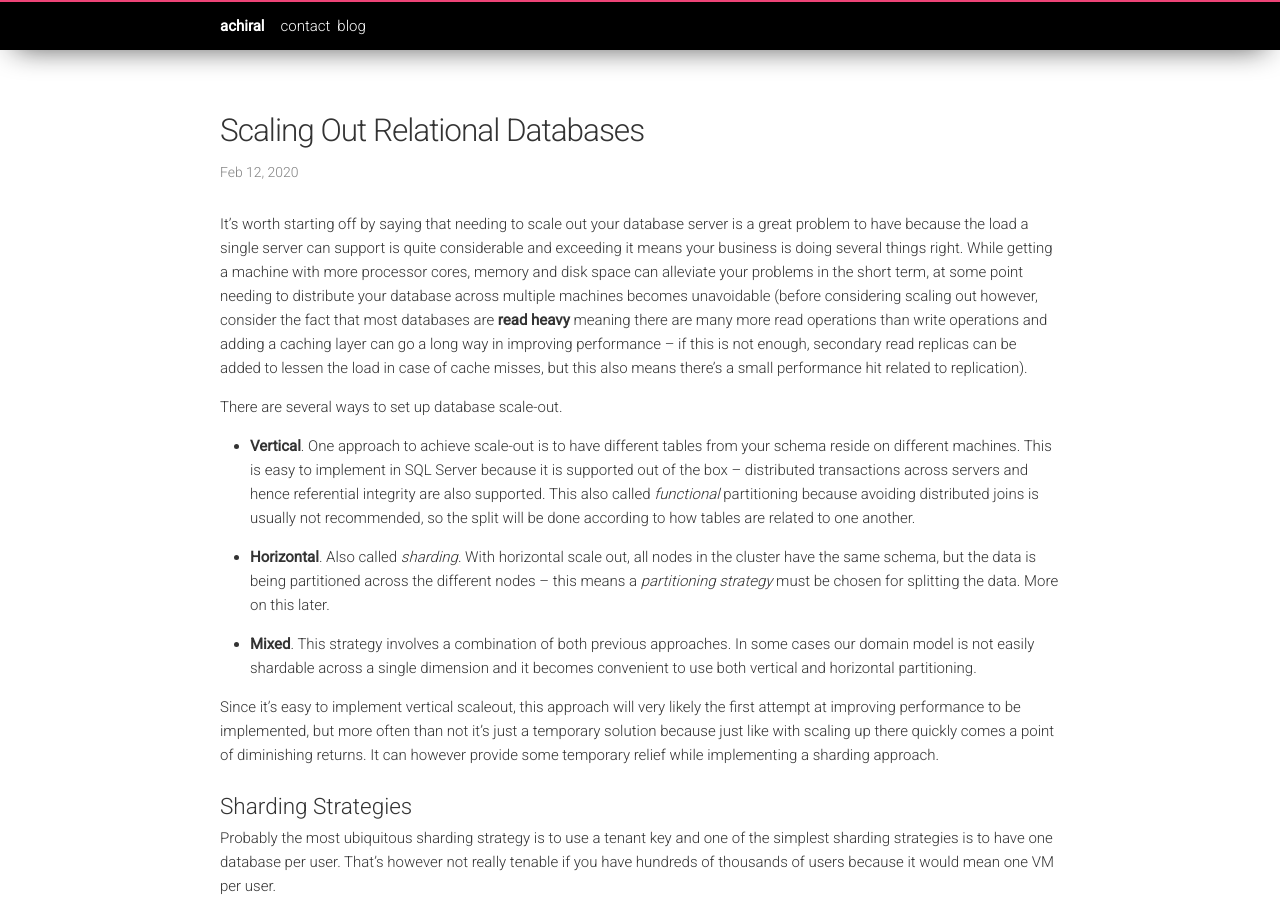
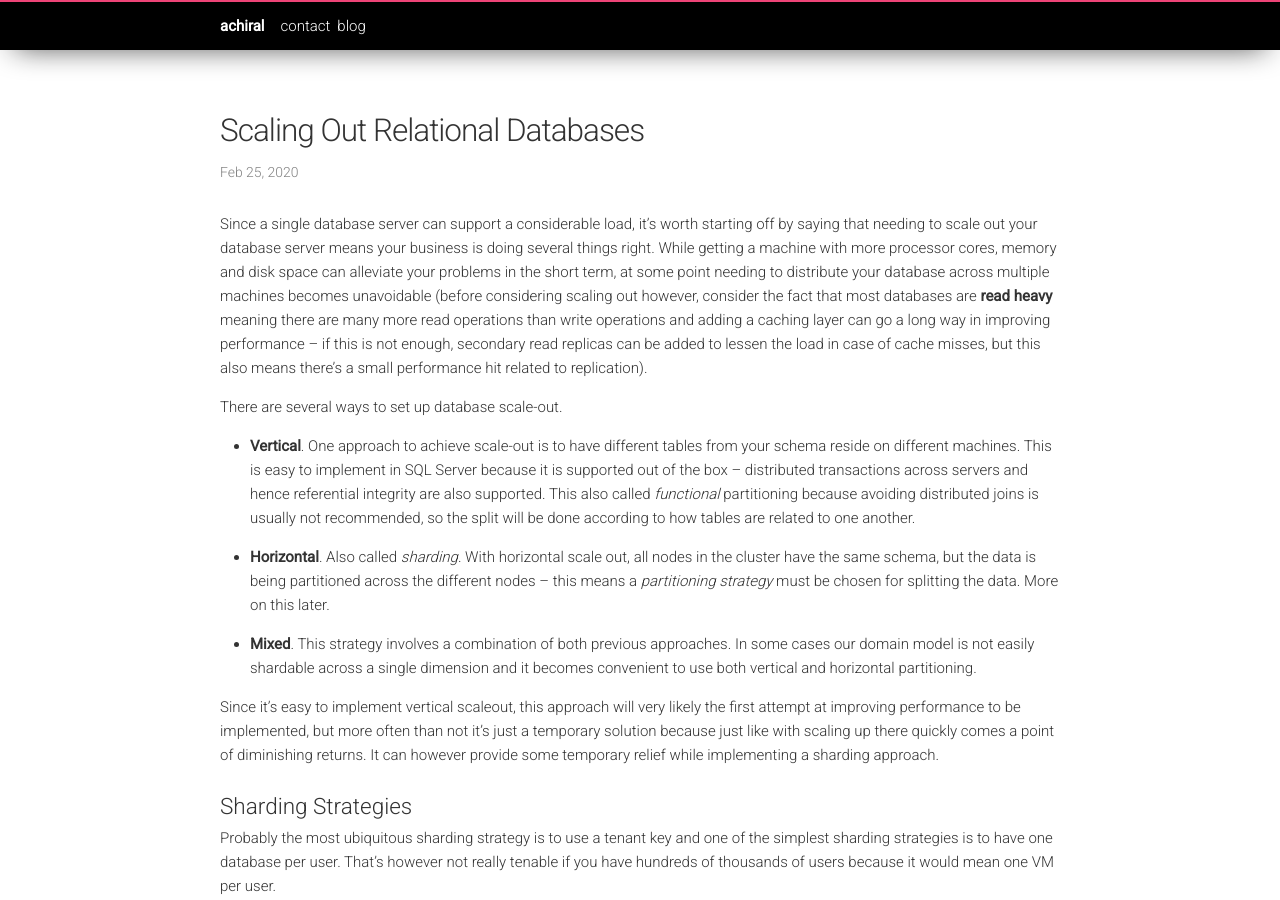
Before and after one commit to toaderflorin/eksia, a Jekyll site: the page built from _posts/2020-02-25-scaling-sql.markdown, in a window 1280 px wide and 900 px high. Built offline with Jekyll 4.4.1, drawn with Linux system fonts in a browser that asks for light colours; nearby versions of some CDN libraries.

Commit message:
Changed file name.

```diff
--- a/_posts/2020-01-12-scaling-sql.markdown
+++ b/_posts/2020-02-25-scaling-sql.markdown
@@ -1,14 +1,14 @@
 ---
 layout: post
 title:  "Scaling Out Relational Databases"
-date:   2020-02-12 09:39:37 +0300
+date:   2020-02-25 09:39:37 +0300
 description: "
-It's worth starting off by saying that needing to scale out your database server is a great problem to have because the load a single server can support is quite considerable and exceeding it means your business is doing several things right. While getting a machine with more processor cores, memory and disk space can alleviate your problems in the short term, at some point needing to distribute your database across multiple machines becomes unavoidable.
+Since a single database server can support a considerable load, it's worth starting off by saying that needing to scale out your database server means your business is doing several things right. While getting a machine with more processor cores, memory and disk space can alleviate your problems in the short term, at some point needing to distribute your database across multiple machines becomes unavoidable.
 "
 icon: "scaling-sql/shard-icon (1).jpg"
 categories:
 ---
-It's worth starting off by saying that needing to scale out your database server is a great problem to have because the load a single server can support is quite considerable and exceeding it means your business is doing several things right. While getting a machine with more processor cores, memory and disk space can alleviate your problems in the short term, at some point needing to distribute your database across multiple machines becomes unavoidable (before considering scaling out however, consider the fact that most databases are **read heavy** meaning there are many more read operations than write operations and adding a caching layer can go a long way in improving performance -- if this is not enough, secondary read replicas can be added to lessen the load in case of cache misses, but this also means there's a small performance hit related to replication).
+Since a single database server can support a considerable load, it's worth starting off by saying that needing to scale out your database server means your business is doing several things right. While getting a machine with more processor cores, memory and disk space can alleviate your problems in the short term, at some point needing to distribute your database across multiple machines becomes unavoidable (before considering scaling out however, consider the fact that most databases are **read heavy** meaning there are many more read operations than write operations and adding a caching layer can go a long way in improving performance -- if this is not enough, secondary read replicas can be added to lessen the load in case of cache misses, but this also means there's a small performance hit related to replication).
 
 There are several ways to set up database scale-out.
 
```
Also changed, not shown: 1 other file.
